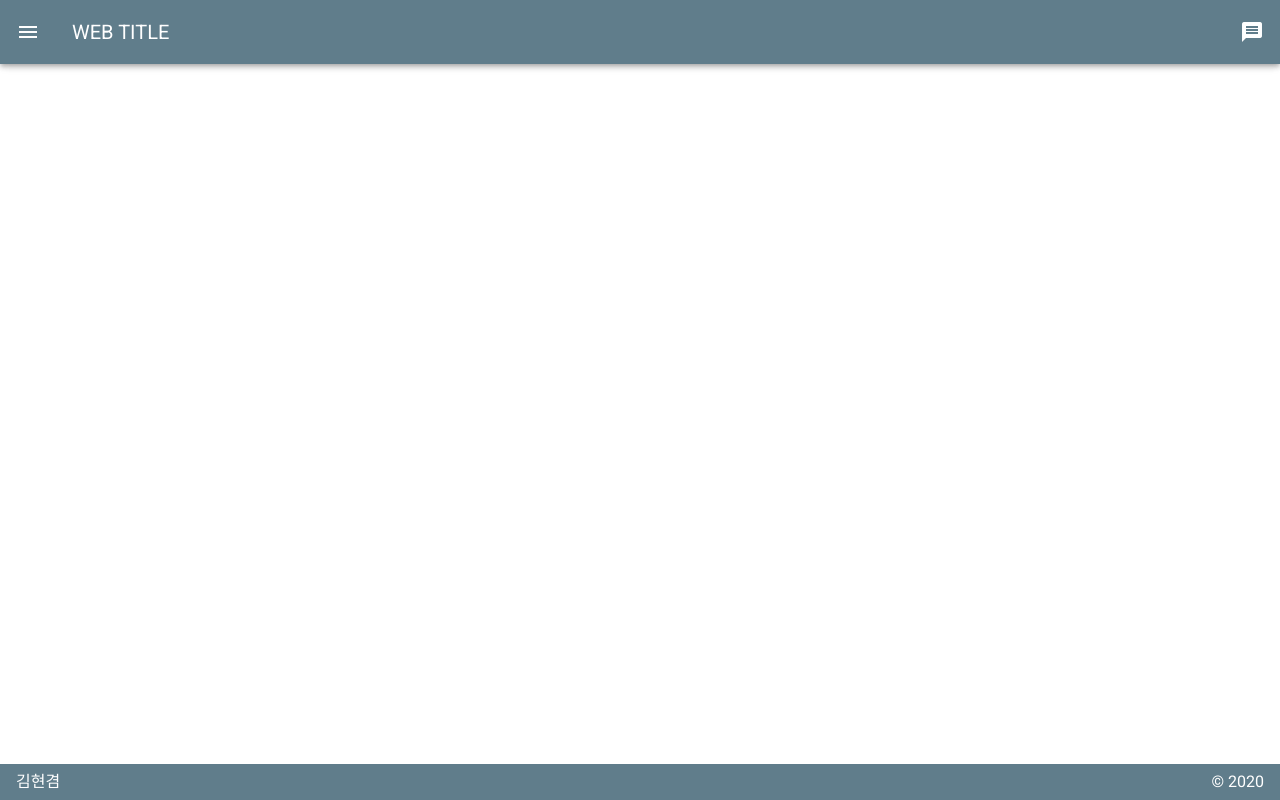
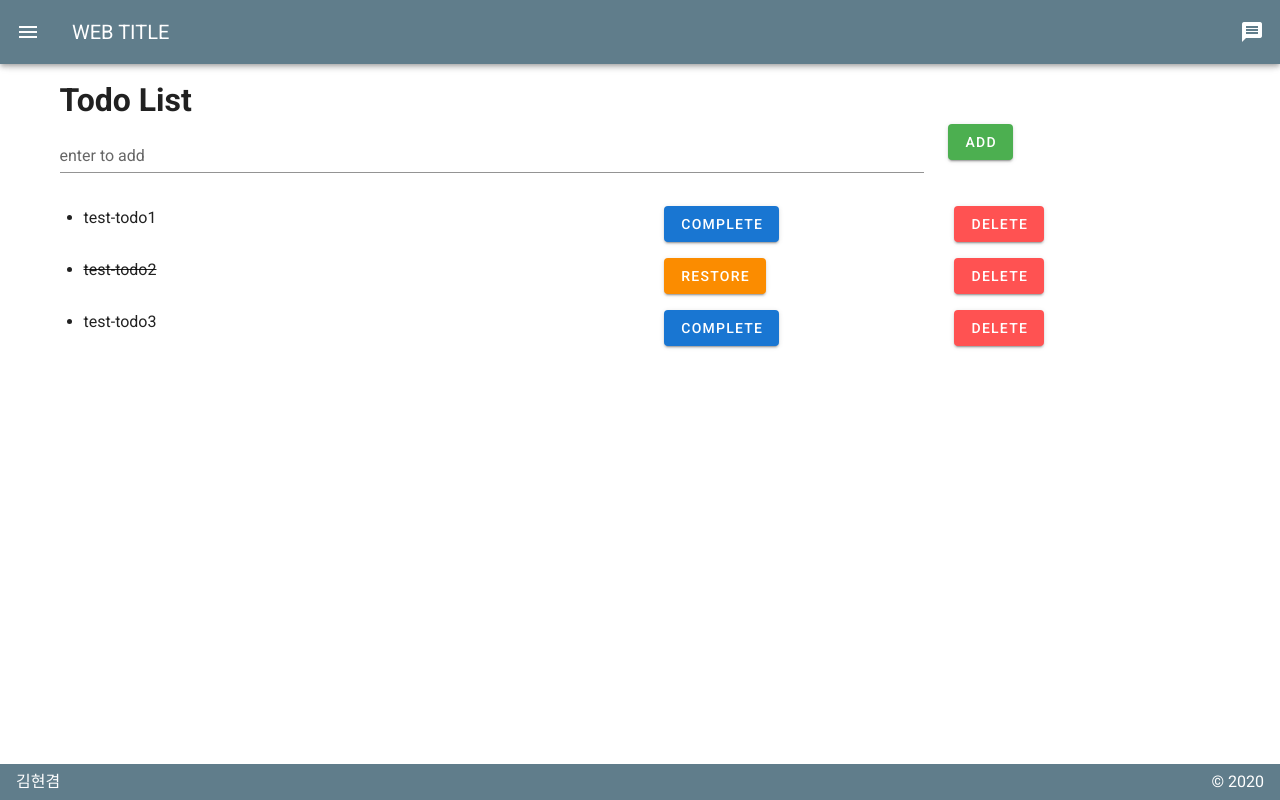
Before and after one commit to kimhg9511/stock-keyword, a Vue app: page /todo in a window 1280 px wide. Built offline with nearby package versions, Linux system fonts and the light colour scheme.

Commit message:
[2020-07-01] update (add todo page)

```diff
--- /dev/null
+++ b/src/components/Todo.vue
@@ -0,0 +1,120 @@
+<template>
+  <div id="todo">
+    <h1>Todo List</h1>
+      <v-row>
+        <v-col cols="9">
+        <v-text-field
+          v-model="addText"
+          label="enter to add"
+          class="input-todo__input"
+          placeholder="type text here"
+          @keydown.enter="addTodo(addText)"
+        />
+        </v-col>
+        <v-col cols="3">
+        <v-btn color="success" @click="addTodo(addText)">Add</v-btn>
+        </v-col>
+      </v-row>
+    <ul>
+      <transition-group name="list" tag="p">
+      <li class="todo-item" v-for="(todo, index) in todos" :key="index" @change="isEmpty">
+        <v-row>
+          <v-col cols="6">
+            <p
+              class="text completed"
+              cols="6"
+              v-if="todo.completed"
+              key="appear">
+              {{todo.text}}
+            </p>
+            <p
+              class="text"
+              cols="6"
+              v-else
+              key="disappear">
+              {{todo.text}}
+            </p>
+          </v-col>
+          <v-col cols="3">
+            <v-btn color="primary" @click="completeTodo(index)" v-if="!todo.completed">
+              Complete
+            </v-btn>
+            <v-btn color="warning" @click="completeTodo(index)" v-else>
+              Restore
+            </v-btn>
+          </v-col>
+          <v-col cols="3">
+            <v-btn color="error" class="delete" @click="deleteTodo(index)">Delete</v-btn>
+          </v-col>
+        </v-row>
+      </li>
+      </transition-group>
+    </ul>
+  </div>
+</template>
+
+<script>
+export default {
+  name: "app",
+  data() {
+    return {
+      todos: [
+        {
+          text: 'test-todo1',
+          completed: false
+        },
+        {
+          text: 'test-todo2',
+          completed: true
+        },
+        {
+          text: 'test-todo3',
+          completed: false
+        },
+      ],
+      addText: "",
+    }
+  },
+  methods: {
+    addTodo(addText){
+      if (!addText) return;
+      const todo = {
+        text: addText,
+        completed: false
+      };
+      this.todos.push(todo);
+    },
+    completeTodo(index) {
+      this.todos[index].completed = !this.todos[index].completed;
+    },
+    deleteTodo(index){
+      this.todos.splice(index,1);
+    },
+    isEmpty(){
+      console.log('change')
+      if (!this.todos.length) {
+        alert('empty');
+      }
+    },
+  }
+}
+</script>
+
+<style>
+  p.text.completed{
+    text-decoration: line-through;
+    animation: strike 0.4s linear;
+    animation-direction: alternate;
+  }
+  @keyframes strike {
+    from { text-decoration-color: transparent; }
+    to { text-decoration-color: auto; }
+  }
+  .list-enter-active, .list-leave-active {
+    transition: all 0.4s;
+  }
+  .list-enter, .list-leave-to /* .list-leave-active below version 2.1.8 */ {
+    opacity: 0;
+    transform: translateY(30px);
+  }
+</style>
--- a/src/router/index.js
+++ b/src/router/index.js
@@ -28,6 +28,11 @@ Vue.use(VueRouter)
     path: '/sunburst',
     name: 'SunBurst',
     component: () => import('../components/SunBurst.vue')
+  },
+  {
+    path: '/todo',
+    name: 'Todo',
+    component: () => import('../components/Todo.vue')
   }
 ]
 
```
